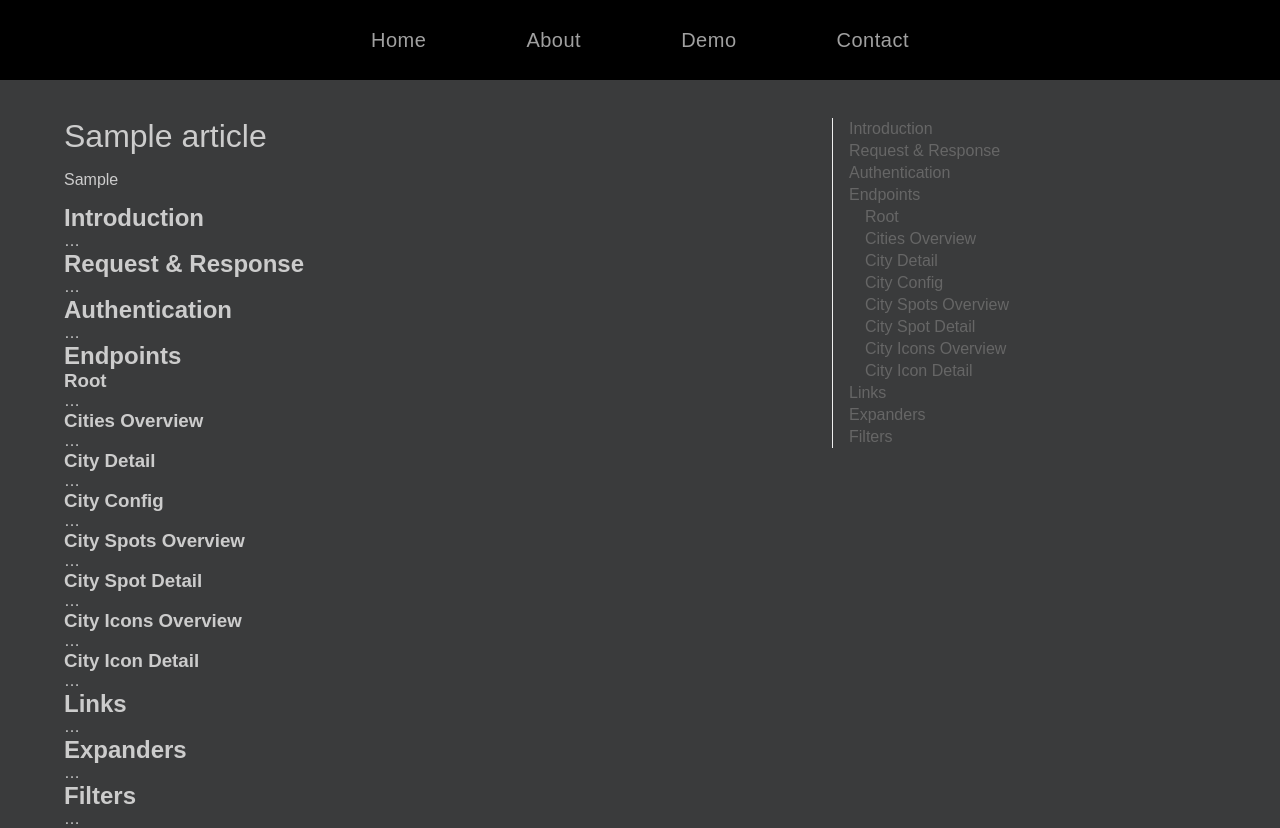
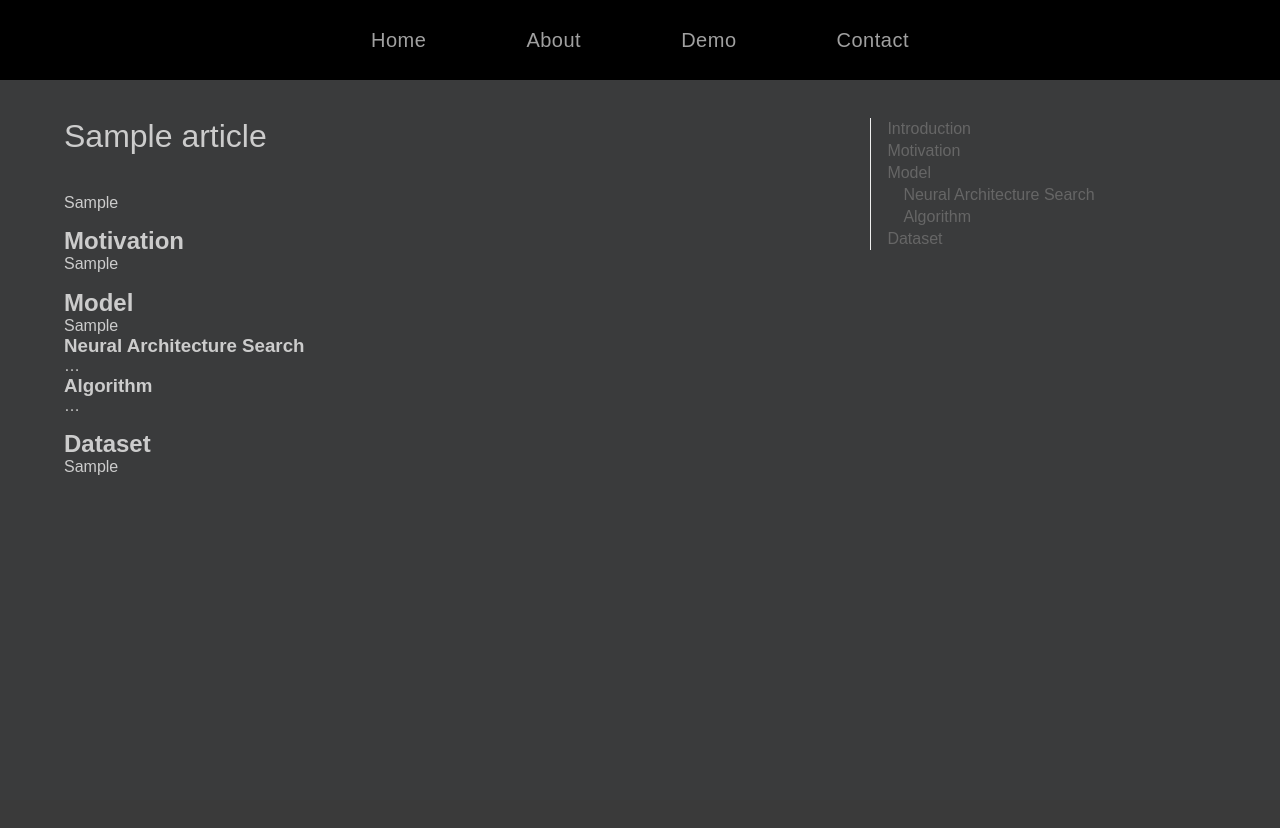
Before and after one commit to chaoyen199611/sagaon_demo, a Django app: page /about/ in a window 1280 px wide. After the commit the page ends 475 px from the top, so only its background shows below. Run offline with Django 4.2, Linux system fonts and the light colour scheme; tables that the repository leaves empty hold one stand-in row (values such as "Sample post").

Commit message:
style: modify about page template

```diff
--- a/static/css/about.css
+++ b/static/css/about.css
@@ -6,7 +6,8 @@ html {
 /* 2. Make nav sticky */
 main > nav {
 	position: sticky;
-	top: 2rem;
+	top: 10%;
+	left: 10%;
 	align-self: start;
 }
 
@@ -21,6 +22,7 @@ main > nav {
 	padding-left: 0;
 	border-left: 1px solid #efefef;
     margin-top: 10%;
+	margin-left: 10%
 }
 
 .section-nav a {
@@ -61,6 +63,7 @@ li {
 
 h1 {
 	font-weight: 300;
+	margin-bottom: 5%;
 }
 
 /** page layout **/
@@ -77,7 +80,7 @@ main {
     margin-top: 5%;
 }
 
-.intro{
+#dataset,#motivation,#model,#intro{
     margin-top: 2%;
     margin-bottom: 2%;
 }
--- a/templates/about.html
+++ b/templates/about.html
@@ -9,89 +9,42 @@
 <main>
     <div class="article">
         <h1>{{ article.title }}</h1>
-        <div class="intro">
+        <div id="intro">
             <p>{{ article.intro }}</p>
         </div>
-        <section id="introduction">
-            <h2>Introduction</h2>
-            <p>…</p>
+        <section id="motivation">
+            <h2>Motivation</h2>
+            <p>{{ article.motivation }}</p>
         </section>
-        <section id="request-response">
-            <h2>Request &amp; Response</h2>
-            <p>…</p>
-        </section>
-        <section id="authentication">
-            <h2>Authentication</h2>
-            <p>…</p>
-        </section>
-        <section id="endpoints">
-            <h2>Endpoints</h2>
-            <section id="endpoints--root">
-                <h3>Root</h3>
+        <section id="model">
+            <h2>Model</h2>
+            <p>{{ article.model }}</p>
+            <section id="model-nas">
+                <h3>Neural Architecture Search</h3>
                 <p>…</p>
             </section>
-            <section id="endpoints--cities-overview">
-                <h3>Cities Overview</h3>
-                <p>…</p>
-            </section>
-            <section id="endpoints--city-detail">
-                <h3>City Detail</h3>
-                <p>…</p>
-            </section>
-            <section id="endpoints--city-config">
-                <h3>City Config</h3>
-                <p>…</p>
-            </section>
-            <section id="endpoints--city-spots-overview">
-                <h3>City Spots Overview</h3>
-                <p>…</p>
-            </section>
-            <section id="endpoints--city-spot-detail">
-                <h3>City Spot Detail</h3>
-                <p>…</p>
-            </section>
-            <section id="endpoints--city-icons-overview">
-                <h3>City Icons Overview</h3>
-                <p>…</p>
-            </section>
-            <section id="endpoints--city-icon-detail">
-                <h3>City Icon Detail</h3>
+            <section id="model-asaga">
+                <h3>Algorithm</h3>
                 <p>…</p>
             </section>
         </section>
-        <section id="links">
-            <h2>Links</h2>
-            <p>…</p>
+        <section id="dataset">
+            <h2>Dataset</h2>
+            <p>{{ article.dataset }}</p>
         </section>
-        <section id="expanders">
-            <h2>Expanders</h2>
-            <p>…</p>
-        </section>
-        <section id="filters">
-            <h2>Filters</h2>
-            <p>…</p>
-        </section>
+
     </div>
     <nav class="section-nav">
         <ol>
-            <li><a href="#introduction">Introduction</a></li>
-            <li><a href="#request-response">Request &amp; Response</a></li>
-            <li><a href="#authentication">Authentication</a></li>
-            <li><a href="#endpoints">Endpoints</a>
+            <li><a href="#intro">Introduction</a></li>
+            <li><a href="#motivation">Motivation</a></li>
+            <li><a href="#model">Model</a>
                 <ul>
-                    <li class=""><a href="#endpoints--root">Root</a></li>
-                    <li class=""><a href="#endpoints--cities-overview">Cities Overview</a></li>
-                    <li class=""><a href="#endpoints--city-detail">City Detail</a></li>
-                    <li class=""><a href="#endpoints--city-config">City Config</a></li>
-                    <li class=""><a href="#endpoints--city-spots-overview">City Spots Overview</a></li>
-                    <li class=""><a href="#endpoints--city-spot-detail">City Spot Detail</a></li>
-                    <li class=""><a href="#endpoints--city-icons-overview">City Icons Overview</a></li>
-                    <li class=""><a href="#endpoints--city-icon-detail">City Icon Detail</a></li>
+                    <li class=""><a href="#model-nas">Neural Architecture Search</a></li>
+                    <li class=""><a href="#model-asaga">Algorithm</a></li>
                 </ul>
             </li>
-            <li class=""><a href="#links">Links</a></li>
-            <li class=""><a href="#expanders">Expanders</a></li>
-            <li class=""><a href="#filters">Filters</a></li>
+            <li><a href="#dataset">Dataset</a></li>
         </ol>
     </nav>
 </main>
```
